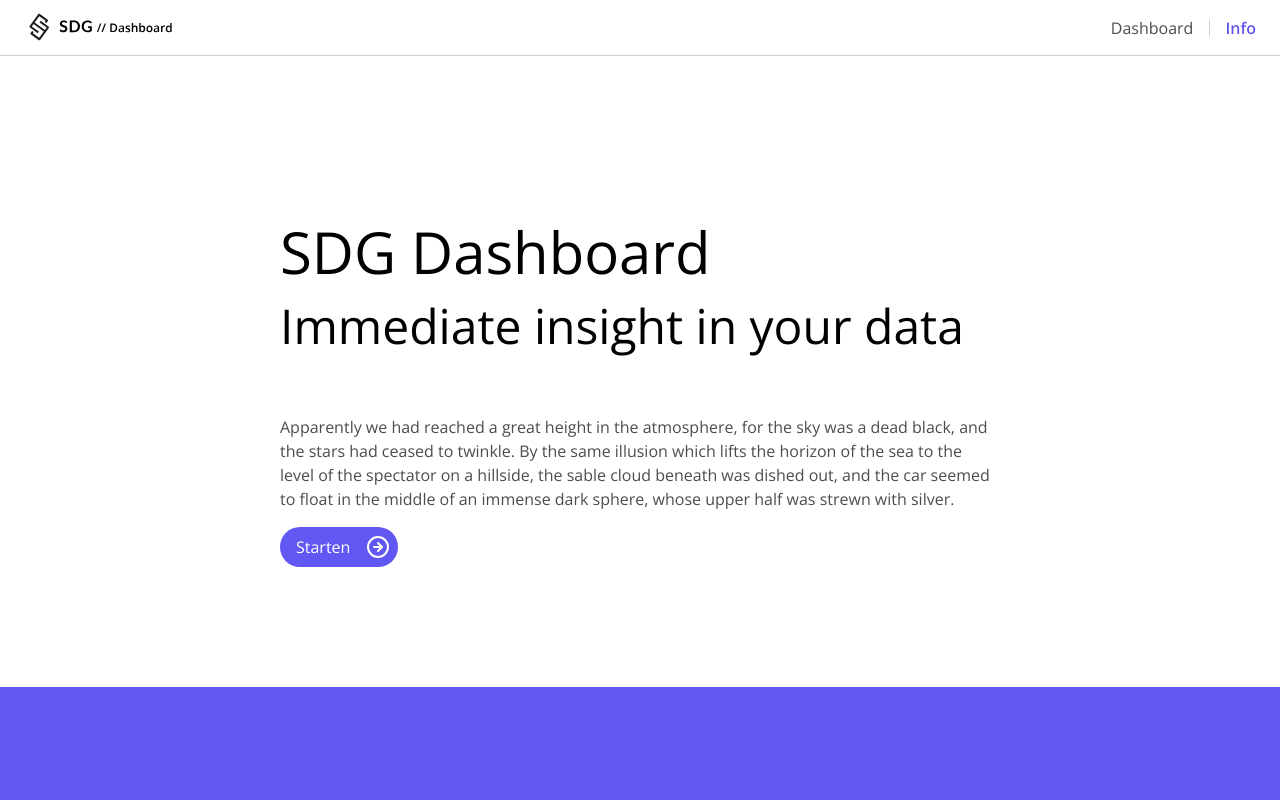
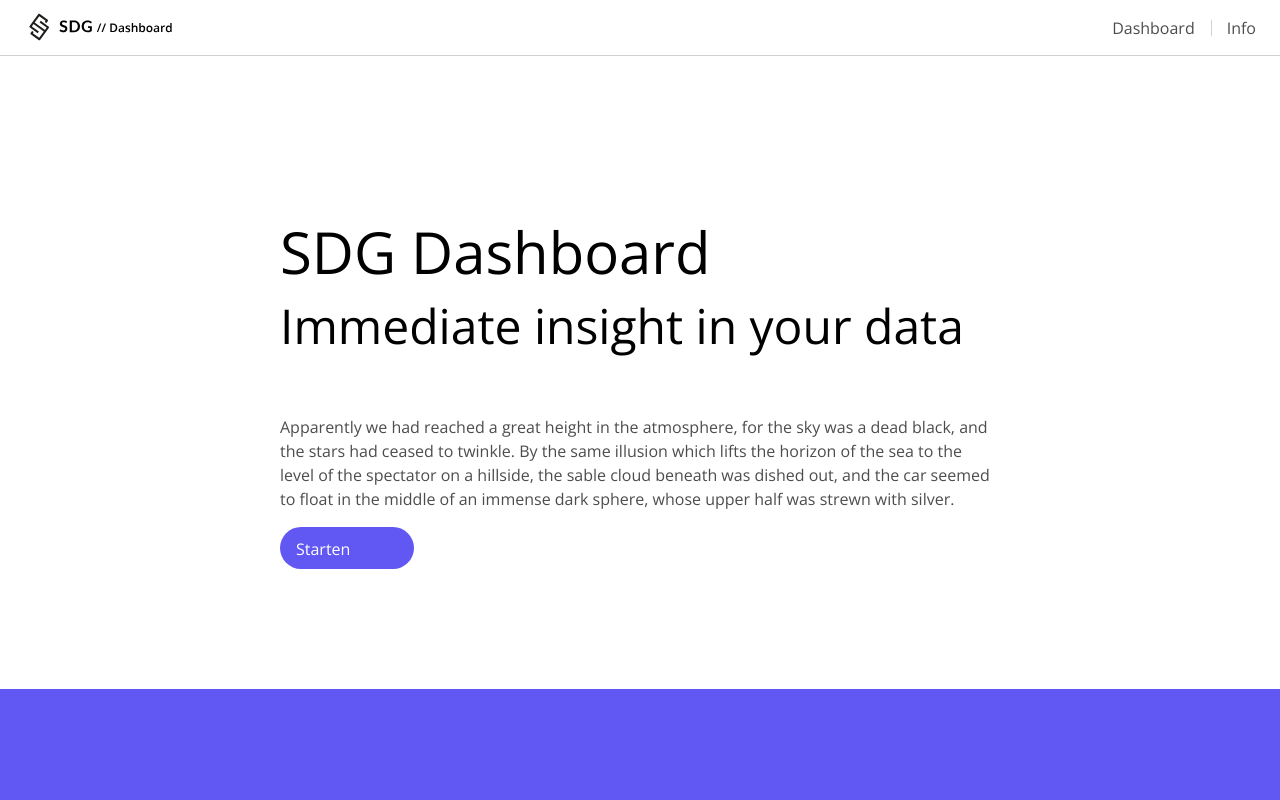
Before and after one commit to GLambermont/SDG-Dashboard, a Vue app: page /#/ in a window 1280 px wide. Shown: the top 800 px of the page. Built offline with nearby package versions, Linux system fonts and the light colour scheme; some icons are missing.

Commit message:
Updated dependency loading order, replaced feather-icons with vue-feather-icons configured router to use history API

```diff
--- a/package.json
+++ b/package.json
@@ -10,10 +10,10 @@
   },
   "dependencies": {
     "axios": "^0.18.0",
-    "feather-icons": "^4.10.0",
     "normalize.css": "^8.0.1",
     "rxjs": "^6.3.3",
     "vue": "^2.5.21",
+    "vue-feather-icons": "^4.10.0",
     "vue-router": "^3.0.1"
   },
   "devDependencies": {
--- a/src/App.vue
+++ b/src/App.vue
@@ -1,23 +1,18 @@
 
 <template>
   <div id="app">
-    <page-header></page-header>
+    <PageHeader></PageHeader>
     <router-view></router-view>
   </div>
 </template>
 
 <script>
-import 'normalize.css';
-import feather from 'feather-icons';
 import PageHeader from '@/components/PageHeader.vue';
 
 export default {
   name: 'App',
   components: {
-    PageHeader
-  },
-  mounted() {
-    feather.replace();
+    PageHeader,
   }
 };
 </script>
--- a/src/components/CTAButton.vue
+++ b/src/components/CTAButton.vue
@@ -5,16 +5,21 @@
     class="button"
   >
     <slot></slot>
-    <i data-feather="arrow-right-circle" class="icon" v-if="to"></i>
+    <ArrowRightCircleIcon class="icon" v-if="to"></ArrowRightCircleIcon>
   </component>
 </template>
 
 <script>
+import { ArrowRightCircleIcon } from 'vue-feather-icons'
+
 export default {
   name: 'CTAButton',
   props: {
     to: { default: null, type: String },
     disabled: { default: false, type: Boolean }
+  },
+  components: {
+    ArrowRightCircleIcon
   }
 }
 </script>
--- a/src/router.js
+++ b/src/router.js
@@ -6,6 +6,7 @@ import Dashboard from './views/Dashboard.vue'
 Vue.use(Router)
 
 export default new Router({
+  mode: 'history',
   routes: [
     {
       path: '/',
--- a/src/views/Home.vue
+++ b/src/views/Home.vue
@@ -22,7 +22,6 @@
 </template>
 
 <script>
-// @ is an alias to /src
 import 'normalize.css'
 import TextInput from '@/components/TextInput.vue'
 import CTAButton from '@/components/CTAButton.vue';
```
Also changed, not shown: src/main.js (+6 -4 lines), 1 other file (tests, documents, lock files or other folders).
